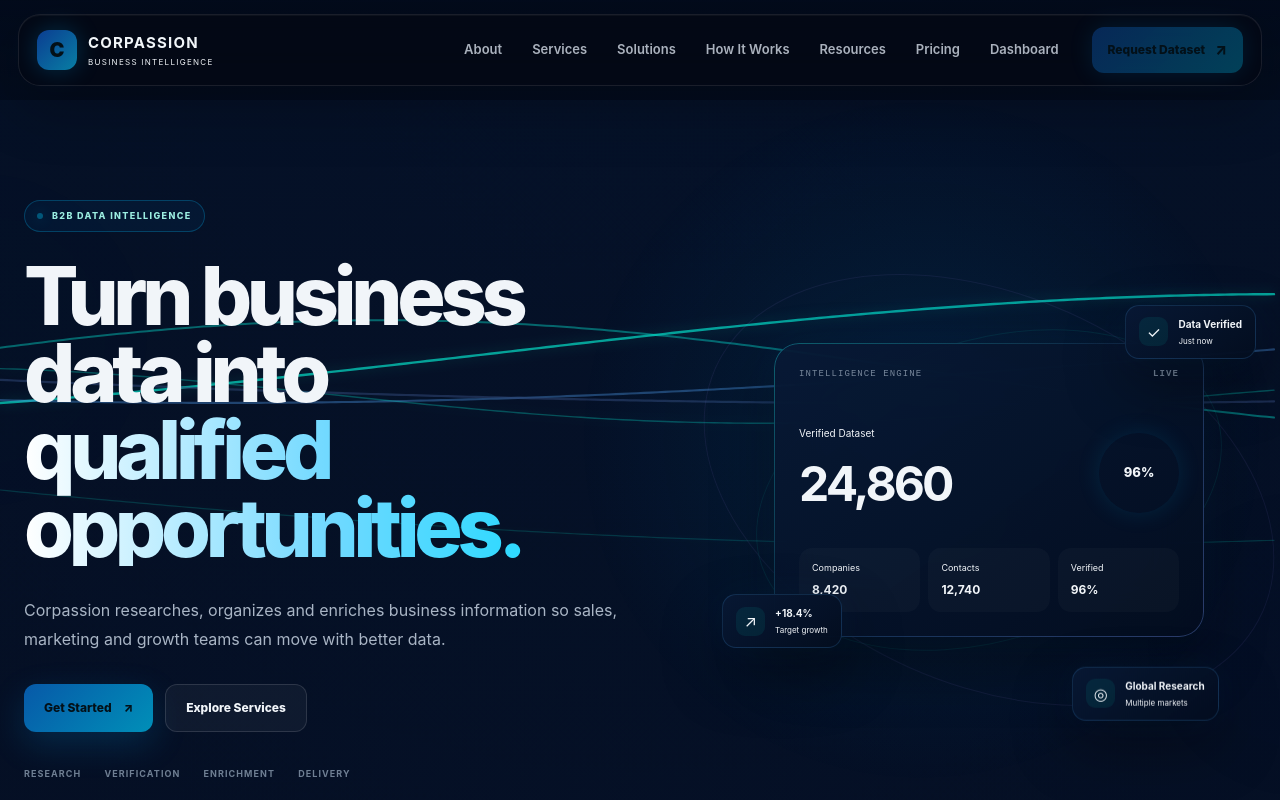
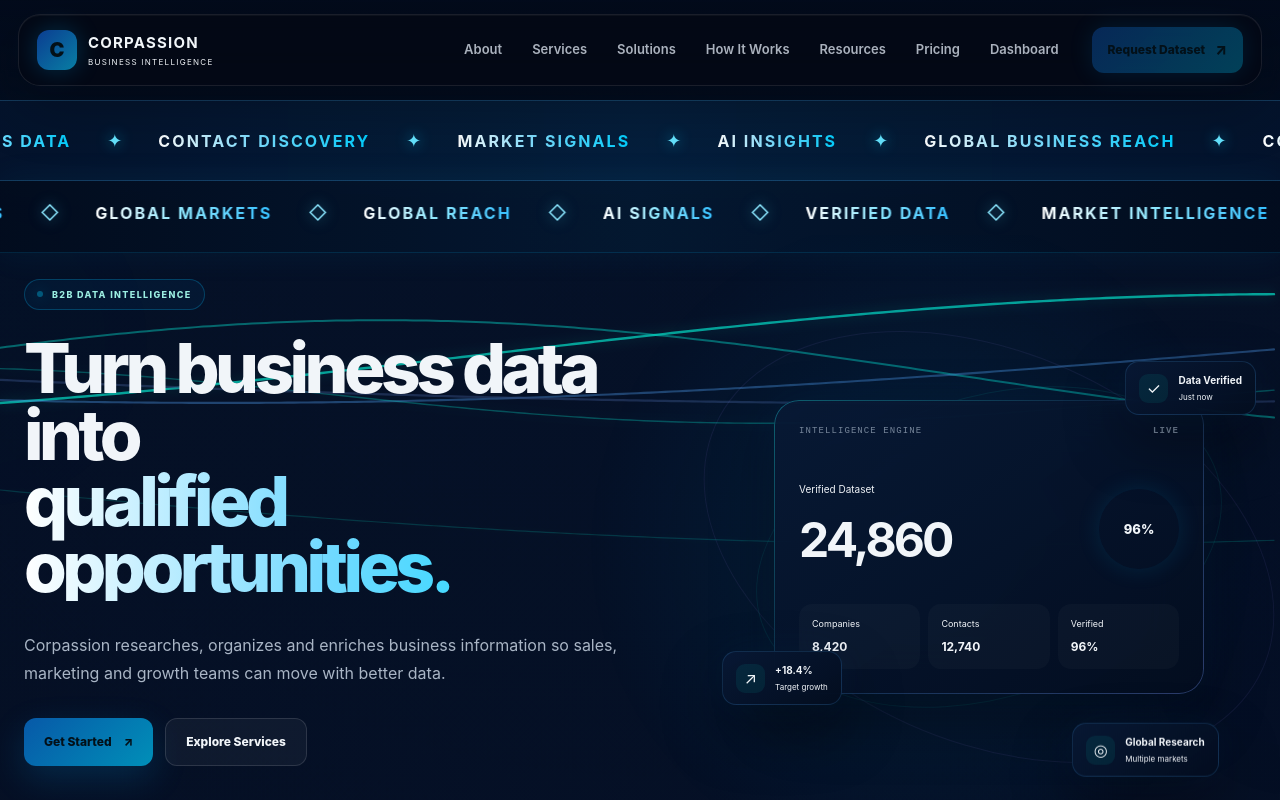
Before and after one commit to oppoand54321-art/corpassion, an Angular app: page / in a window 1280 px wide. Shown: the top 800 px of the page. Built offline with nearby package versions, Linux system fonts and the light colour scheme.

Commit message:
Update Corpassion hero and animated intelligence strips

```diff
--- a/src/app/app.css
+++ b/src/app/app.css
@@ -722,7 +722,7 @@
   margin: 0;
 
   color: var(--white);
-  font-size: clamp(52px, 6.3vw, 92px);
+  font-size: clamp(46px, 5.4vw, 78px);
   line-height: 0.96;
   letter-spacing: -0.065em;
   font-weight: 850;
@@ -3535,3 +3535,268 @@
       ) !important;
   }
 }
+
+/* =========================================================
+   CORPASSION VIDEO — ZOOM / CROP
+   ========================================================= */
+
+.media-placeholder {
+  overflow: hidden !important;
+}
+
+.corpassion-media-video {
+  width: 100% !important;
+  height: 100% !important;
+  object-fit: cover !important;
+  transform: scale(1.99) !important;
+  transform-origin: center center !important;
+}
+
+/* =========================================================
+   CORPASSION — MOVING INTELLIGENCE MARQUEE
+   ========================================================= */
+
+.corpassion-marquee {
+  width: 100%;
+  overflow: hidden;
+  position: relative;
+  padding: 18px 0;
+  border-top: 1px solid rgba(65, 150, 220, 0.14);
+  border-bottom: 1px solid rgba(65, 150, 220, 0.14);
+  background: rgba(2, 10, 25, 0.55);
+}
+
+.corpassion-marquee-track {
+  display: flex;
+  width: max-content;
+  animation: corpassionMarquee 28s linear infinite;
+  will-change: transform;
+}
+
+.corpassion-marquee-content {
+  display: flex;
+  align-items: center;
+  flex-shrink: 0;
+  white-space: nowrap;
+}
+
+.corpassion-marquee-content span {
+  display: inline-block;
+  margin: 0 28px;
+  color: rgba(225, 240, 255, 0.78);
+  font-size: 12px;
+  font-weight: 600;
+  letter-spacing: 0.16em;
+}
+
+.corpassion-marquee-content i {
+  font-style: normal;
+  color: #35d9ff;
+  font-size: 13px;
+  text-shadow: 0 0 12px rgba(0, 210, 255, 0.45);
+}
+
+@keyframes corpassionMarquee {
+  from {
+    transform: translateX(0);
+  }
+
+  to {
+    transform: translateX(-50%);
+  }
+}
+
+/* ---------- MOBILE ---------- */
+
+@media (max-width: 600px) {
+
+  .corpassion-marquee {
+    padding: 15px 0;
+  }
+
+  .corpassion-marquee-content span {
+    margin: 0 20px;
+    font-size: 10px;
+    letter-spacing: 0.13em;
+  }
+
+  .corpassion-marquee-track {
+    animation-duration: 22s;
+  }
+}
+
+/* =========================================================
+   CORPASSION — MARQUEE ENHANCED PREMIUM STYLE
+   ========================================================= */
+
+.corpassion-marquee {
+  padding: 26px 0 !important;
+  min-height: 72px !important;
+
+  background:
+    linear-gradient(
+      90deg,
+      rgba(4, 20, 45, 0.96),
+      rgba(5, 32, 62, 0.92),
+      rgba(4, 20, 45, 0.96)
+    ) !important;
+
+  border-top: 1px solid rgba(80, 190, 255, 0.22) !important;
+  border-bottom: 1px solid rgba(80, 190, 255, 0.22) !important;
+
+  box-shadow:
+    0 0 35px rgba(0, 150, 220, 0.08) !important;
+}
+
+.corpassion-marquee-content span {
+  margin: 0 32px !important;
+
+  font-size: 16px !important;
+  font-weight: 700 !important;
+  letter-spacing: 0.13em !important;
+
+  background:
+    linear-gradient(
+      90deg,
+      #ffffff 0%,
+      #7cddff 45%,
+      #00cfff 100%
+    ) !important;
+
+  -webkit-background-clip: text !important;
+  background-clip: text !important;
+  -webkit-text-fill-color: transparent !important;
+}
+
+.corpassion-marquee-content i {
+  margin: 0 4px !important;
+
+  color: #65e5ff !important;
+  font-size: 18px !important;
+
+  text-shadow:
+    0 0 14px rgba(0, 210, 255, 0.65) !important;
+}
+
+/* ---------- MOBILE ---------- */
+
+@media (max-width: 600px) {
+
+  .corpassion-marquee {
+    padding: 21px 0 !important;
+    min-height: 62px !important;
+  }
+
+  .corpassion-marquee-content span {
+    margin: 0 22px !important;
+    font-size: 12px !important;
+    letter-spacing: 0.11em !important;
+  }
+
+  .corpassion-marquee-content i {
+    font-size: 14px !important;
+  }
+}
+
+/* =========================================================
+   CORPASSION — SECOND MARQUEE / REVERSE MOTION
+   ========================================================= */
+
+.corpassion-marquee-reverse {
+  background:
+    linear-gradient(
+      90deg,
+      rgba(2, 12, 30, 0.94),
+      rgba(4, 25, 50, 0.88),
+      rgba(2, 12, 30, 0.94)
+    ) !important;
+
+  border-top: 0 !important;
+  border-bottom: 1px solid rgba(0, 190, 255, 0.14) !important;
+
+  padding: 18px 0 !important;
+}
+
+.corpassion-marquee-reverse .corpassion-marquee-track {
+  animation-name: corpassionMarqueeReverse !important;
+  animation-duration: 32s !important;
+  animation-timing-function: linear !important;
+  animation-iteration-count: infinite !important;
+}
+
+.corpassion-marquee-reverse .corpassion-marquee-content span {
+  background:
+    linear-gradient(
+      90deg,
+      #ffffff 0%,
+      #8be7ff 50%,
+      #35bfff 100%
+    ) !important;
+
+  -webkit-background-clip: text !important;
+  background-clip: text !important;
+  -webkit-text-fill-color: transparent !important;
+}
+
+.corpassion-marquee-reverse .corpassion-marquee-content i {
+  color: #8be7ff !important;
+
+  text-shadow:
+    0 0 14px rgba(80, 220, 255, 0.55) !important;
+}
+
+@keyframes corpassionMarqueeReverse {
+
+  from {
+    transform: translateX(-50%);
+  }
+
+  to {
+    transform: translateX(0);
+  }
+
+}
+
+/* ---------- MOBILE ---------- */
+
+@media (max-width: 600px) {
+
+  .corpassion-marquee-reverse {
+    padding: 15px 0 !important;
+  }
+
+  .corpassion-marquee-reverse .corpassion-marquee-track {
+    animation-duration: 26s !important;
+  }
+
+}
+/* =========================================================
+   CORPASSION — FIX SECOND MARQUEE MOTION
+   ========================================================= */
+
+.corpassion-marquee-reverse .corpassion-marquee-track {
+  animation: corpassionMarqueeReverse 32s linear infinite !important;
+  transform: translateX(-50%);
+  will-change: transform;
+}
+
+@keyframes corpassionMarqueeReverse {
+  0% {
+    transform: translateX(-50%);
+  }
+
+  100% {
+    transform: translateX(0);
+  }
+}
+/* =========================================================
+   CORPASSION — REDUCE MARQUEE / HERO GAP
+   ========================================================= */
+
+.corpassion-marquee-reverse {
+  margin-bottom: -18px !important;
+}
+
+.hero-section {
+  padding-top: 18px !important;
+}
--- a/src/app/app.html
+++ b/src/app/app.html
@@ -426,6 +426,129 @@
   <!-- MAIN -->
   <main>
 
+    <!-- =========================================================
+     CORPASSION — MOVING INTELLIGENCE STRIP
+     ========================================================= -->
+
+<section class="corpassion-marquee" aria-label="Corpassion Intelligence">
+
+  <div class="corpassion-marquee-track">
+
+    <div class="corpassion-marquee-content">
+
+      <span>LEAD INTELLIGENCE</span>
+      <i>✦</i>
+      <span>BUSINESS DATA</span>
+      <i>✦</i>
+      <span>CONTACT DISCOVERY</span>
+      <i>✦</i>
+      <span>MARKET SIGNALS</span>
+      <i>✦</i>
+      <span>AI INSIGHTS</span>
+      <i>✦</i>
+      <span>GLOBAL BUSINESS REACH</span>
+      <i>✦</i>
+      <span>COMPANY INTELLIGENCE</span>
+      <i>✦</i>
+      <span>LEAD GENERATION</span>
+      <i>✦</i>
+
+    </div>
+
+    <div class="corpassion-marquee-content" aria-hidden="true">
+
+      <span>LEAD INTELLIGENCE</span>
+      <i>✦</i>
+      <span>BUSINESS DATA</span>
+      <i>✦</i>
+      <span>CONTACT DISCOVERY</span>
+      <i>✦</i>
+      <span>MARKET SIGNALS</span>
+      <i>✦</i>
+      <span>AI INSIGHTS</span>
+      <i>✦</i>
+      <span>GLOBAL BUSINESS REACH</span>
+      <i>✦</i>
+      <span>COMPANY INTELLIGENCE</span>
+      <i>✦</i>
+      <span>LEAD GENERATION</span>
+      <i>✦</i>
+
+    </div>
+
+  </div>
+
+</section>
+
+<!-- =========================================================
+     CORPASSION — SECOND MOVING INTELLIGENCE STRIP
+     ========================================================= -->
+
+<section class="corpassion-marquee corpassion-marquee-reverse" aria-label="Corpassion Global Intelligence">
+
+  <div class="corpassion-marquee-track">
+
+    <div class="corpassion-marquee-content">
+
+      <span>GLOBAL REACH</span>
+      <i>◇</i>
+
+      <span>AI SIGNALS</span>
+      <i>◇</i>
+
+      <span>VERIFIED DATA</span>
+      <i>◇</i>
+
+      <span>MARKET INTELLIGENCE</span>
+      <i>◇</i>
+
+      <span>DECISION INSIGHTS</span>
+      <i>◇</i>
+
+      <span>BUSINESS NETWORKS</span>
+      <i>◇</i>
+
+      <span>GROWTH SIGNALS</span>
+      <i>◇</i>
+
+      <span>GLOBAL MARKETS</span>
+      <i>◇</i>
+
+    </div>
+
+    <div class="corpassion-marquee-content" aria-hidden="true">
+
+      <span>GLOBAL REACH</span>
+      <i>◇</i>
+
+      <span>AI SIGNALS</span>
+      <i>◇</i>
+
+      <span>VERIFIED DATA</span>
+      <i>◇</i>
+
+      <span>MARKET INTELLIGENCE</span>
+      <i>◇</i>
+
+      <span>DECISION INSIGHTS</span>
+      <i>◇</i>
+
+      <span>BUSINESS NETWORKS</span>
+      <i>◇</i>
+
+      <span>GROWTH SIGNALS</span>
+      <i>◇</i>
+
+      <span>GLOBAL MARKETS</span>
+      <i>◇</i>
+
+    </div>
+
+  </div>
+
+</section>
+
+
     <!-- HERO -->
     <section id="home" class="hero-section">
 
@@ -575,6 +698,7 @@
 
     </section>
 
+
    <!-- ABOUT -->
     <section id="about" class="section about-section">
 
@@ -808,7 +932,6 @@
       </div>
 
     </section>
-
 <!-- SELECTIVE MEDIA PLACEHOLDER -->
 <section class="media-section">
 
@@ -837,8 +960,19 @@
       </div>
 
       <div class="media-placeholder">
-            <div class="play-button">▶</div>
-            <span>YOUR VIDEO</span>
+
+        <video
+          class="corpassion-media-video"
+          autoplay
+          muted
+          loop
+          playsinline
+          preload="metadata"
+        >
+          <source src="/videos/hero-data-intelligence.mp4" type="video/mp4">
+          Your browser does not support the video tag.
+        </video>
+
       </div>
 
     </div>
@@ -862,6 +996,7 @@
       </h2>
 
       <p>
+
         Practical intelligence for teams operating across different
             markets, industries and growth models.
           </p>
```
Also changed, not shown: 2 other files (tests, documents, lock files or other folders). Lines whose indentation alone changed are shown as unchanged.
